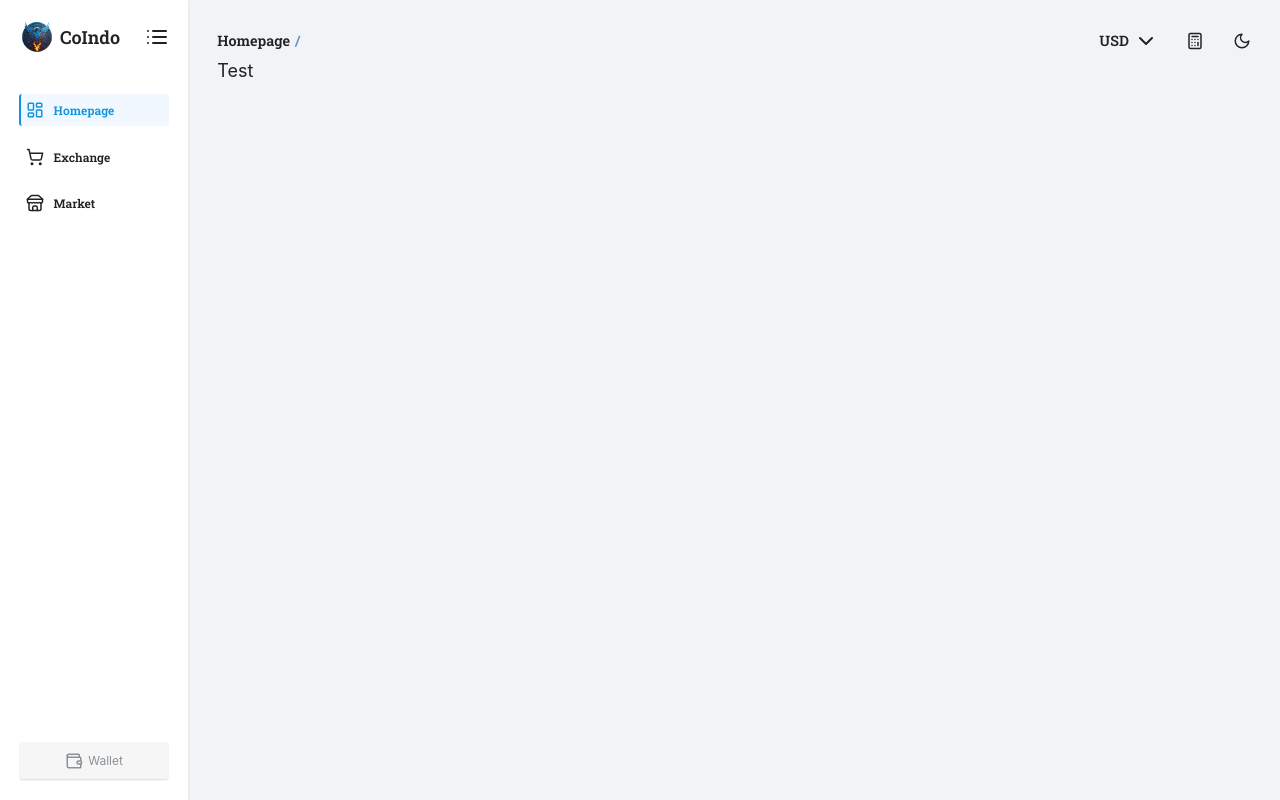
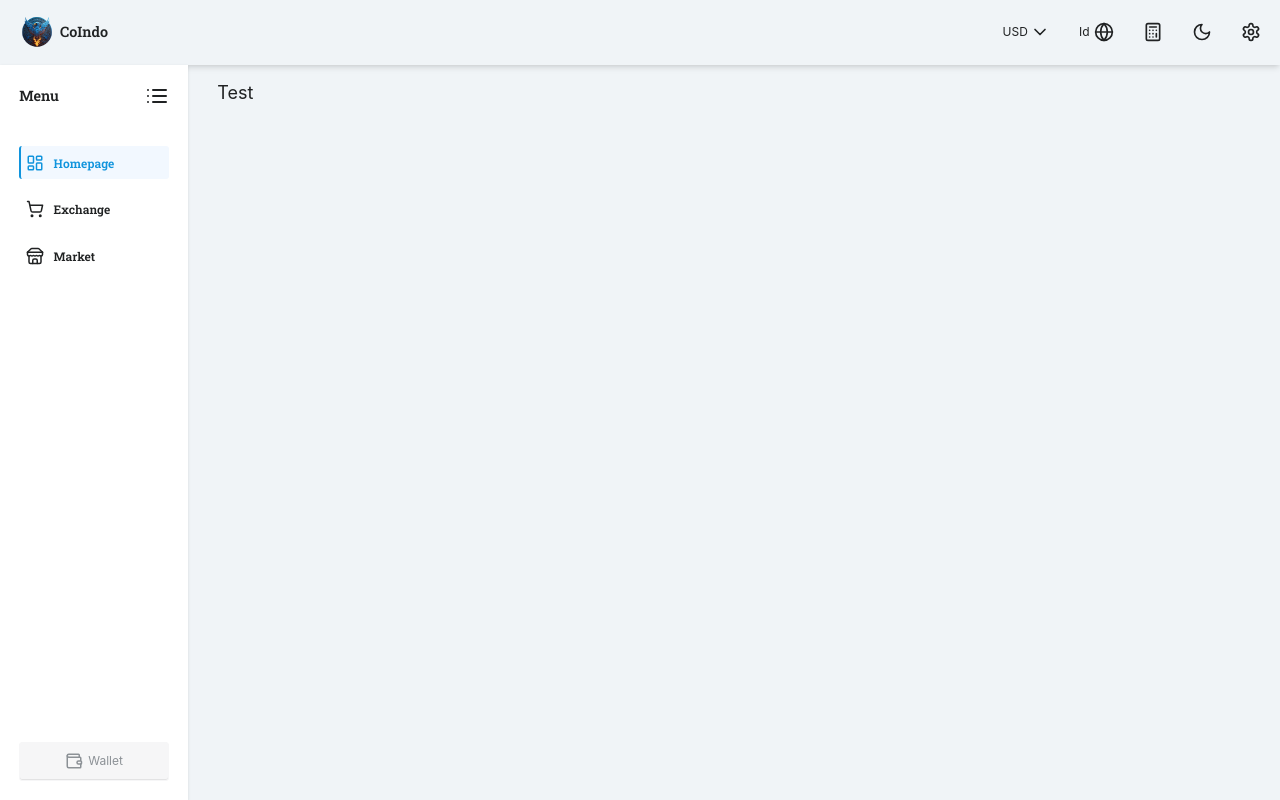
Before and after one commit to rfnasution01/coIndo, a React (Vite) app: page / in a window 1280 px wide. Built offline with nearby package versions, Linux system fonts and the light colour scheme; no server answers; a small style sheet from the web is missing.

Commit message:
fix: memperbaiki tampilan main layout

```diff
--- a/src/App.tsx
+++ b/src/App.tsx
@@ -1,6 +1,5 @@
 import { useState } from 'react'
 import { Outlet } from 'react-router-dom'
-import { Breadcrumb } from './components/Breadcrumb'
 import {
   AsideHeader,
   AsideNavigation,
@@ -8,7 +7,7 @@ import {
   HeaderSetting,
 } from './feature/main-layout'
 import { MobileHeader } from './feature/main-layout/header-layout/mobile-header'
-import clsx from 'clsx'
+import { HeaderInfo } from './feature/main-layout/header-layout/header-info'
 
 function App() {
   const [show, setShow] = useState<boolean>(true)
@@ -17,27 +16,22 @@ function App() {
   return (
     <section
       id="RootLayout"
-      className="bg-backgrounds relative flex min-h-screen flex-row"
+      className="bg-backgrounds relative flex min-h-screen flex-col"
     >
-      <aside className="flex flex-col gap-y-64 bg-white p-32 shadow phones:hidden">
-        <AsideHeader show={show} setShow={setShow} />
-        <AsideNavigation show={show} />
-        <AsideWallet show={show} />
-      </aside>
-      <div className="flex flex-1 flex-col">
-        <header
-          className={clsx(
-            'flex items-center justify-between gap-y-32 px-48 pb-16 phones:hidden',
-            { 'pt-48': show, 'pt-32': !show },
-          )}
-        >
-          <Breadcrumb />
-          <HeaderSetting />
-        </header>
-        <header className="hidden phones:block">
-          <MobileHeader setIsLight={setIsLight} isLight={isLight} />
-        </header>
-        <article className="flex-1 gap-y-32 px-48 phones:py-32">
+      <header className="flex items-center justify-between gap-y-32 bg-transparent px-32 py-24 shadow-md phones:hidden">
+        <HeaderInfo />
+        <HeaderSetting />
+      </header>
+      <header className="hidden phones:block">
+        <MobileHeader setIsLight={setIsLight} isLight={isLight} />
+      </header>
+      <div className="flex h-full flex-1 flex-row">
+        <aside className="flex flex-col gap-y-64 bg-white p-32 shadow phones:hidden">
+          <AsideHeader show={show} setShow={setShow} />
+          <AsideNavigation show={show} />
+          <AsideWallet show={show} />
+        </aside>
+        <article className="flex-1 gap-y-32 px-48 py-32">
           <Outlet />
         </article>
       </div>
--- a/src/components/Breadcrumb.tsx
+++ b/src/components/Breadcrumb.tsx
@@ -18,9 +18,9 @@ export function Breadcrumb() {
             }}
           >
             <span
-              className={clsx('font-roboto text-[2.4rem] ', {
+              className={clsx('text-[2.4rem] ', {
                 'font-semibold': idx < splittedPath.length - 1,
-                'font-extralight text-primary-shade-1':
+                'font-extralight text-slate-400':
                   idx >= splittedPath.length - 1,
               })}
             >
@@ -31,7 +31,7 @@ export function Breadcrumb() {
                   : capitalizeFirstLetterFromLowercase(item)}
             </span>
           </Link>
-          <span className="font-roboto text-[2.4rem] text-primary-shade-1">
+          <span className="text-[2.4rem]">
             {idx < splittedPath.length - 1 && '/'}
           </span>
         </div>
--- a/src/feature/main-layout/aside-layout/aside-header.tsx
+++ b/src/feature/main-layout/aside-layout/aside-header.tsx
@@ -1,7 +1,6 @@
 import clsx from 'clsx'
 import { List } from 'lucide-react'
 import { Dispatch, SetStateAction } from 'react'
-import { Link } from 'react-router-dom'
 
 export function AsideHeader({
   show,
@@ -17,13 +16,7 @@ export function AsideHeader({
         'flex-col-reverse items-center gap-y-16': !show,
       })}
     >
-      <Link
-        to="/"
-        className="flex items-center gap-x-8 font-roboto text-[3rem]"
-      >
-        <img src="/img/logo.png" alt="CoIndoe" width={36} height={36} />
-        {show && <h5>CoIndo</h5>}
-      </Link>
+      {show && <span className="font-roboto text-[2.4rem]">Menu</span>}
       <span onClick={() => setShow(!show)}>
         <List />
       </span>
--- /dev/null
+++ b/src/feature/main-layout/header-layout/header-info.tsx
@@ -0,0 +1,13 @@
+import { Link } from 'react-router-dom'
+
+export function HeaderInfo() {
+  return (
+    <Link
+      to="/"
+      className="flex items-center gap-x-8 font-roboto text-[2.4rem]"
+    >
+      <img src="/img/logo.png" alt="CoIndo" width={36} height={36} />
+      <h5>CoIndo</h5>
+    </Link>
+  )
+}
--- a/src/feature/main-layout/header-layout/header-setting.tsx
+++ b/src/feature/main-layout/header-layout/header-setting.tsx
@@ -1,5 +1,12 @@
 import { DialogComponent } from '@/components/ui/dialog'
-import { Calculator, ChevronDown, Moon, SunMoon } from 'lucide-react'
+import {
+  Calculator,
+  ChevronDown,
+  Globe,
+  Moon,
+  Settings,
+  SunMoon,
+} from 'lucide-react'
 import { useState } from 'react'
 import { CurrencyContent } from './currency-content'
 import { useSelector } from 'react-redux'
@@ -14,26 +21,45 @@ export function HeaderSetting() {
 
   return (
     <>
-      <div className="flex items-center gap-x-48">
+      <div className="flex items-center gap-x-48 text-[2rem]">
+        {/* --- Currency ---  */}
         <div
           onClick={() => setIsOpenCurrency(true)}
-          className="flex items-center gap-x-8 font-roboto text-[2.4rem] text-black hover:cursor-pointer hover:text-primary-shade-1 phones:hidden"
+          className="flex items-center gap-x-4 hover:cursor-pointer hover:text-slate-400 phones:hidden"
         >
           <h5>{stateCurrency.symbol ?? '-'}</h5>
-          <ChevronDown />
+          <ChevronDown size={20} />
         </div>
-        <div
+
+        {/* --- Language ---  */}
+        <div className="flex items-center gap-x-8 hover:cursor-pointer hover:text-slate-400 phones:hidden">
+          <h5>Id</h5>
+          <Globe size={20} />
+        </div>
+
+        {/* --- Calculator ---  */}
+        <span
           onClick={() => setIsOpenCalculator(true)}
-          className="flex items-center gap-x-8 font-roboto text-[2.4rem] text-black hover:cursor-pointer hover:text-primary-shade-1 phones:hidden"
+          className="hover:cursor-pointer hover:text-slate-400 phones:hidden"
         >
-          <Calculator size={18} />
-        </div>
-        <div
+          <Calculator size={20} />
+        </span>
+
+        {/* --- Mode --- */}
+        <span
           onClick={() => setIsLight(!isLight)}
-          className="flex items-center gap-x-8 font-roboto text-[2.4rem] text-black hover:cursor-pointer hover:text-primary-shade-1 phones:hidden"
+          className="hover:cursor-pointer hover:text-slate-400 phones:hidden"
         >
-          {isLight ? <Moon size={18} /> : <SunMoon size={18} />}
-        </div>
+          {isLight ? <Moon size={20} /> : <SunMoon size={20} />}
+        </span>
+
+        {/* --- Setting --- */}
+        <span
+          onClick={() => setIsLight(!isLight)}
+          className="hover:cursor-pointer hover:text-slate-400 phones:hidden"
+        >
+          <Settings size={20} />
+        </span>
       </div>
       <DialogComponent
         title="Pilih Currency"
```
